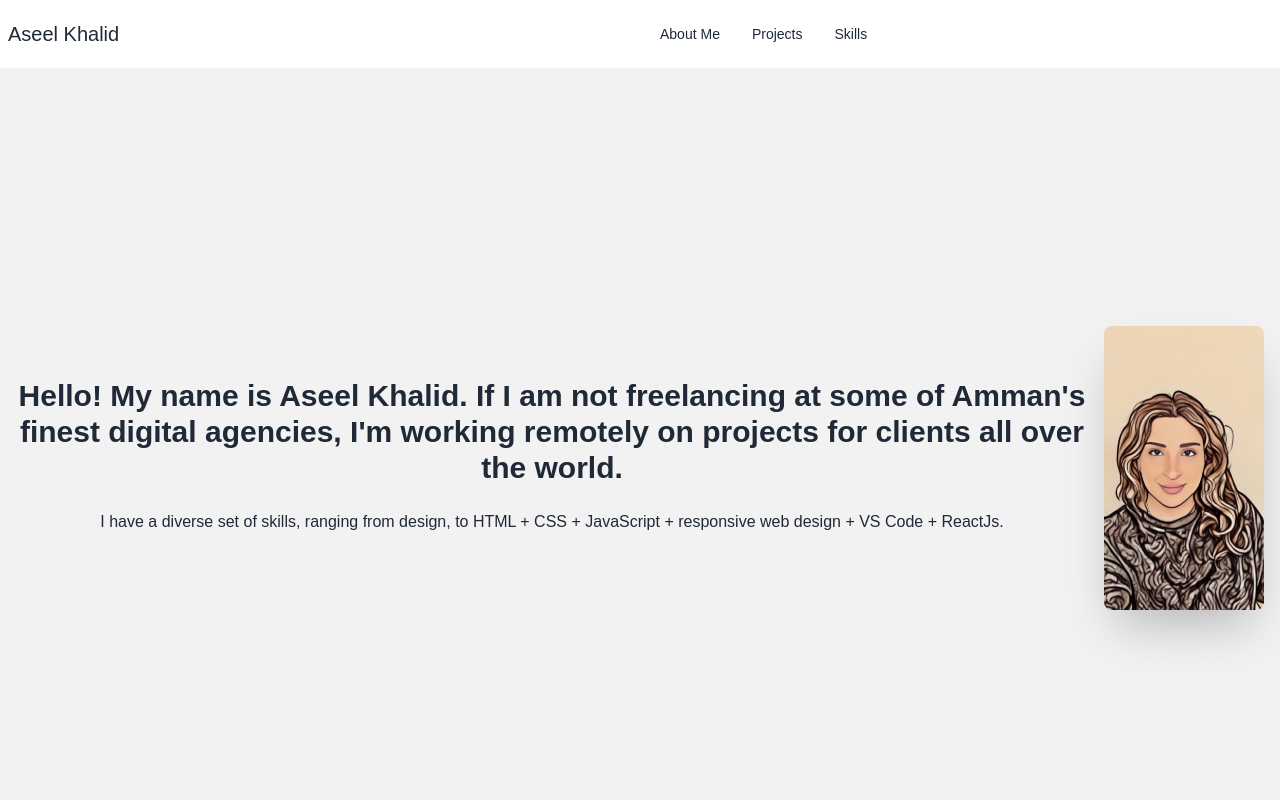
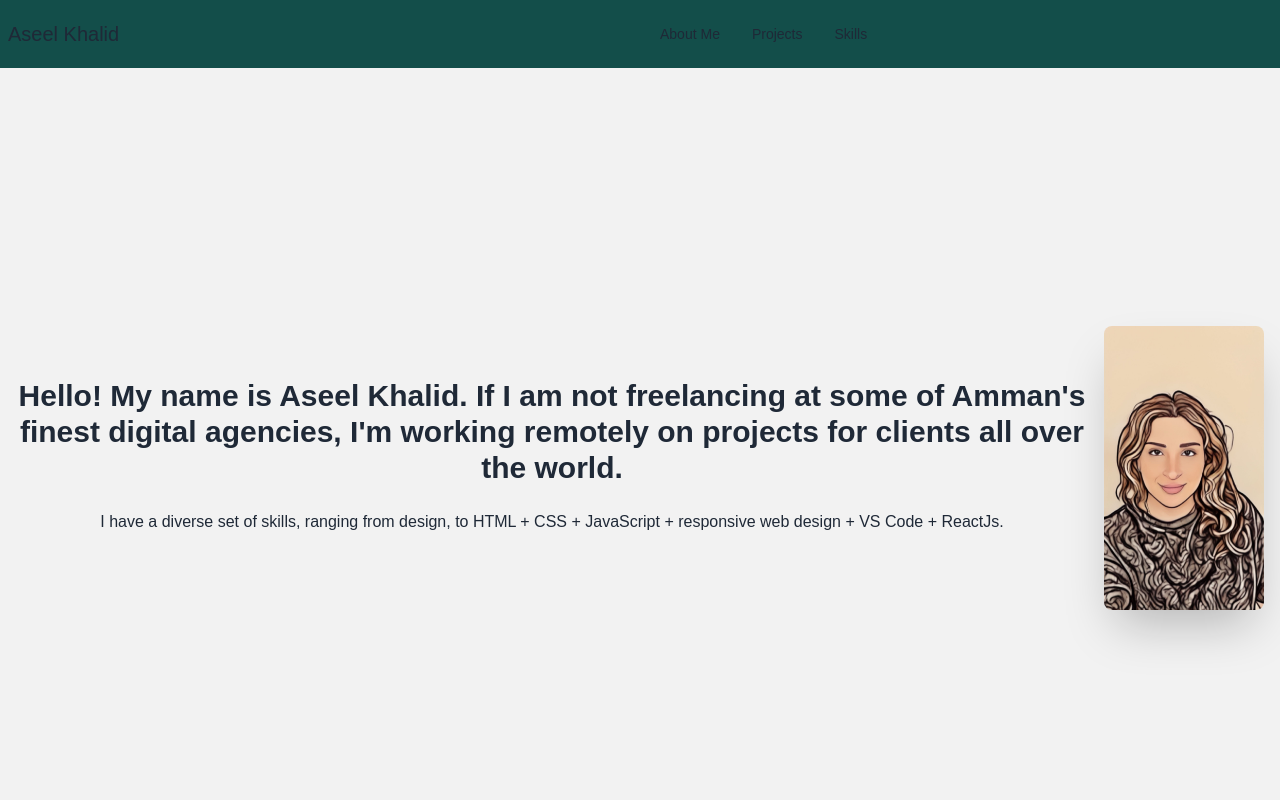
Before and after one commit to Sollybella2018/aseel-portfolio, a React (Create React App) app: page / in a window 1280 px wide. Shown: the top 800 px of the page. Built offline with nearby package versions, Linux system fonts and the light colour scheme.

Commit message:
changed color

```diff
--- a/src/components/Header.js
+++ b/src/components/Header.js
@@ -9,7 +9,7 @@ function Header() {
   };
 
   return (
-    <div className="navbar bg-base-100">
+    <div className="navbar bg-teal-900">
       <div className="navbar-start">
 
 
```
